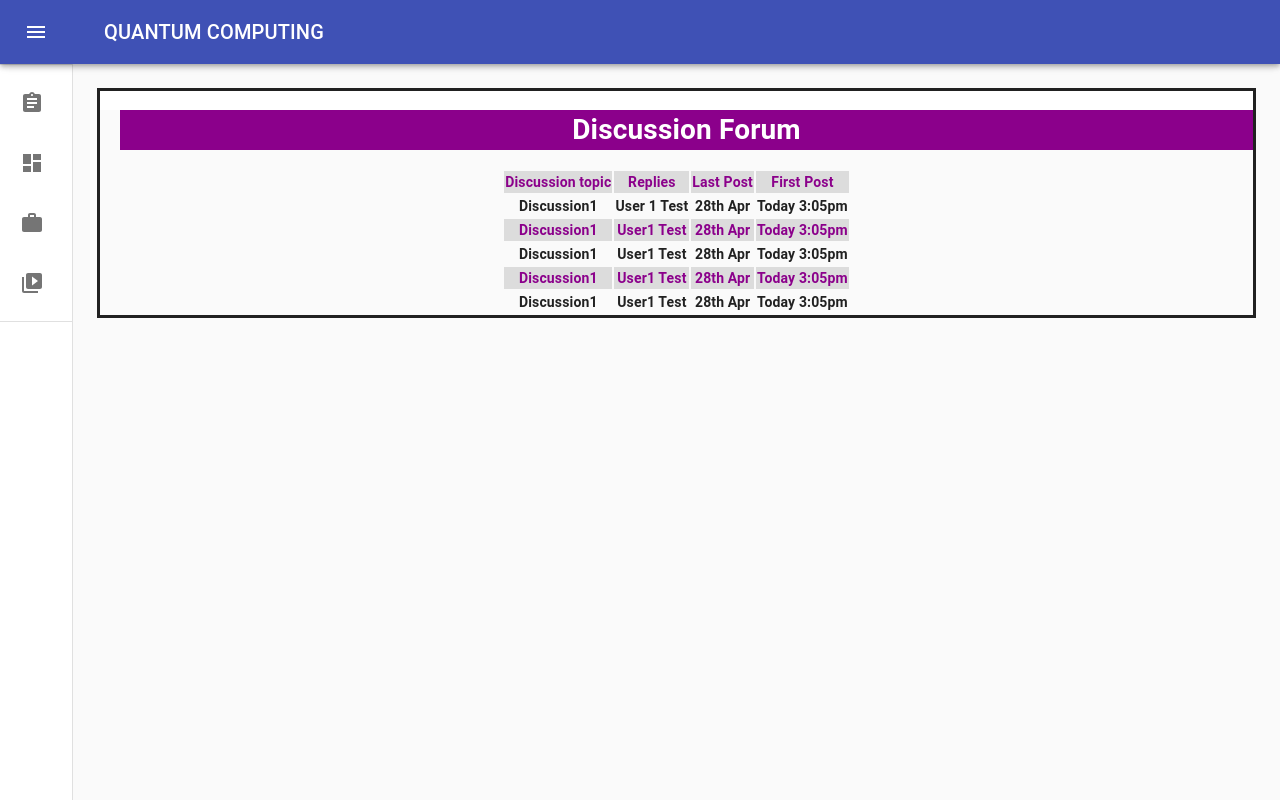
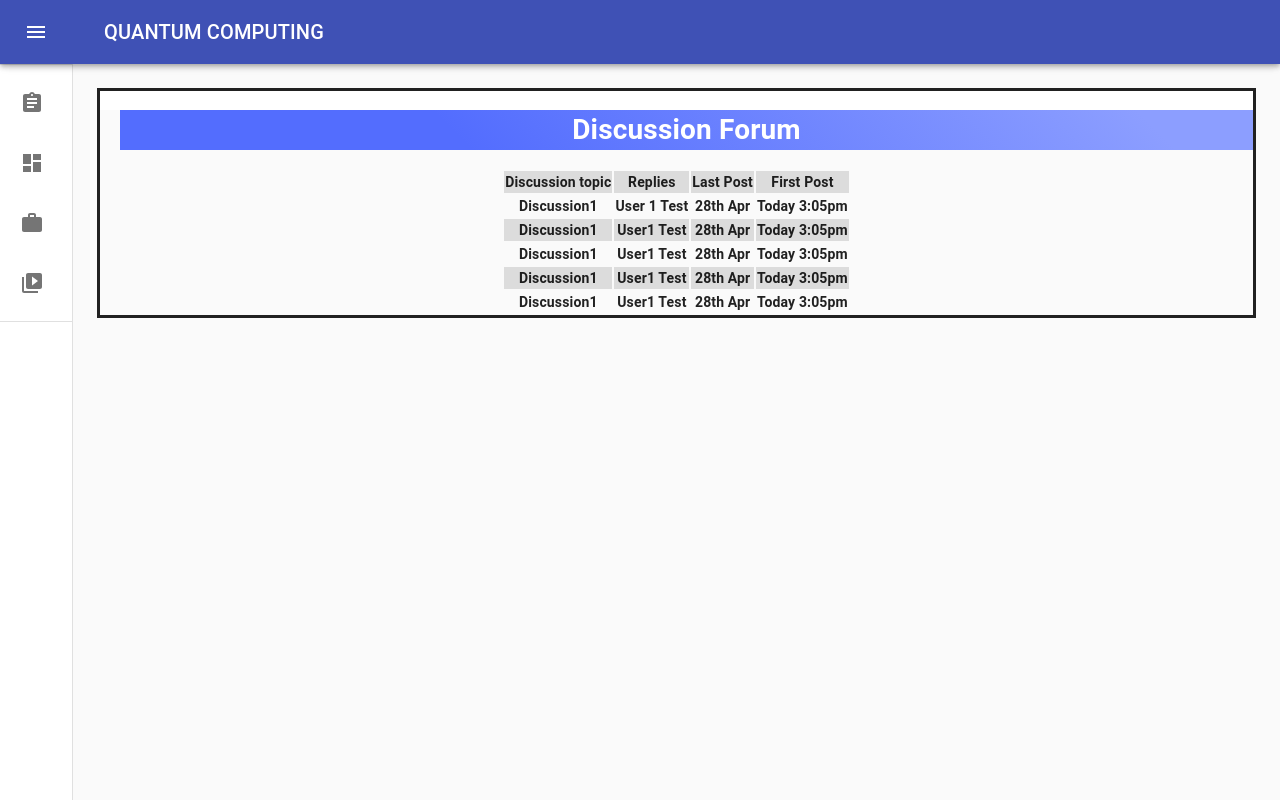
Before and after one commit to luke9216/SES2AB_Frontend, a React (Create React App) app: page /discussionboard in a window 1280 px wide. Built offline with nearby package versions, Linux system fonts and the light colour scheme; the HTML template or start-up script is replaced by a standard one.

Commit message:
changes to stylesheet

```diff
--- a/src/components/pages/DiscussionBoard/style.ts
+++ b/src/components/pages/DiscussionBoard/style.ts
@@ -11,10 +11,10 @@ export const discussionBoardStyles = makeStyles((theme) => ({
     display: "flex",
     justifyContent: "center",
     alignItems: "center",
-    background: "darkmagenta",
+    background: "linear-gradient(45deg, #536DFE 30%, #8C9EFF 90%)",
   },
   rowStyle: {
-    color: "darkmagenta",
+    color: "linear-gradient(45deg, #536DFE 30%, #8C9EFF 90%)",
     background: "gainsboro",
   },
   tableStyle: {
```
Also changed, not shown: 1 other file (tests, documents, lock files or other folders).
